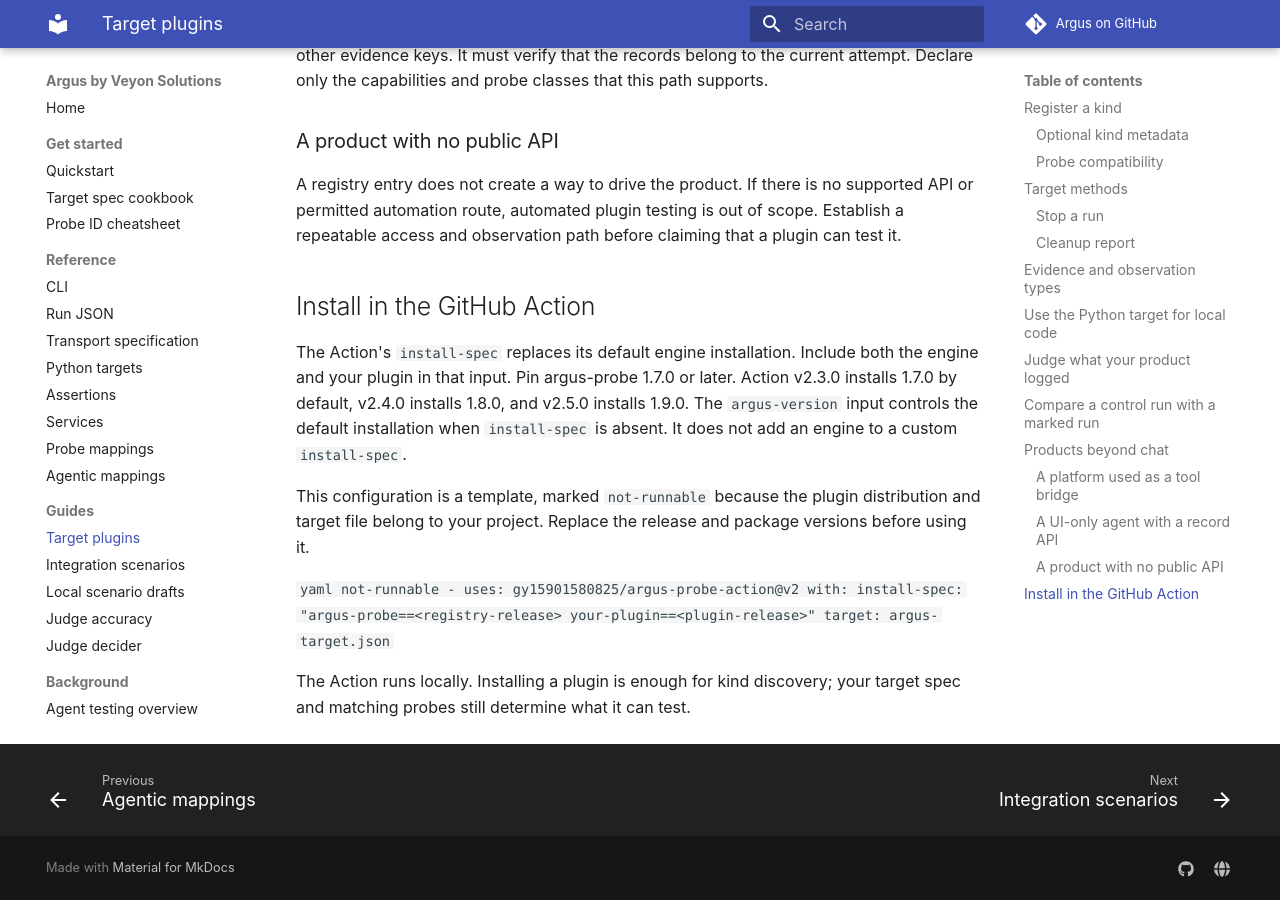
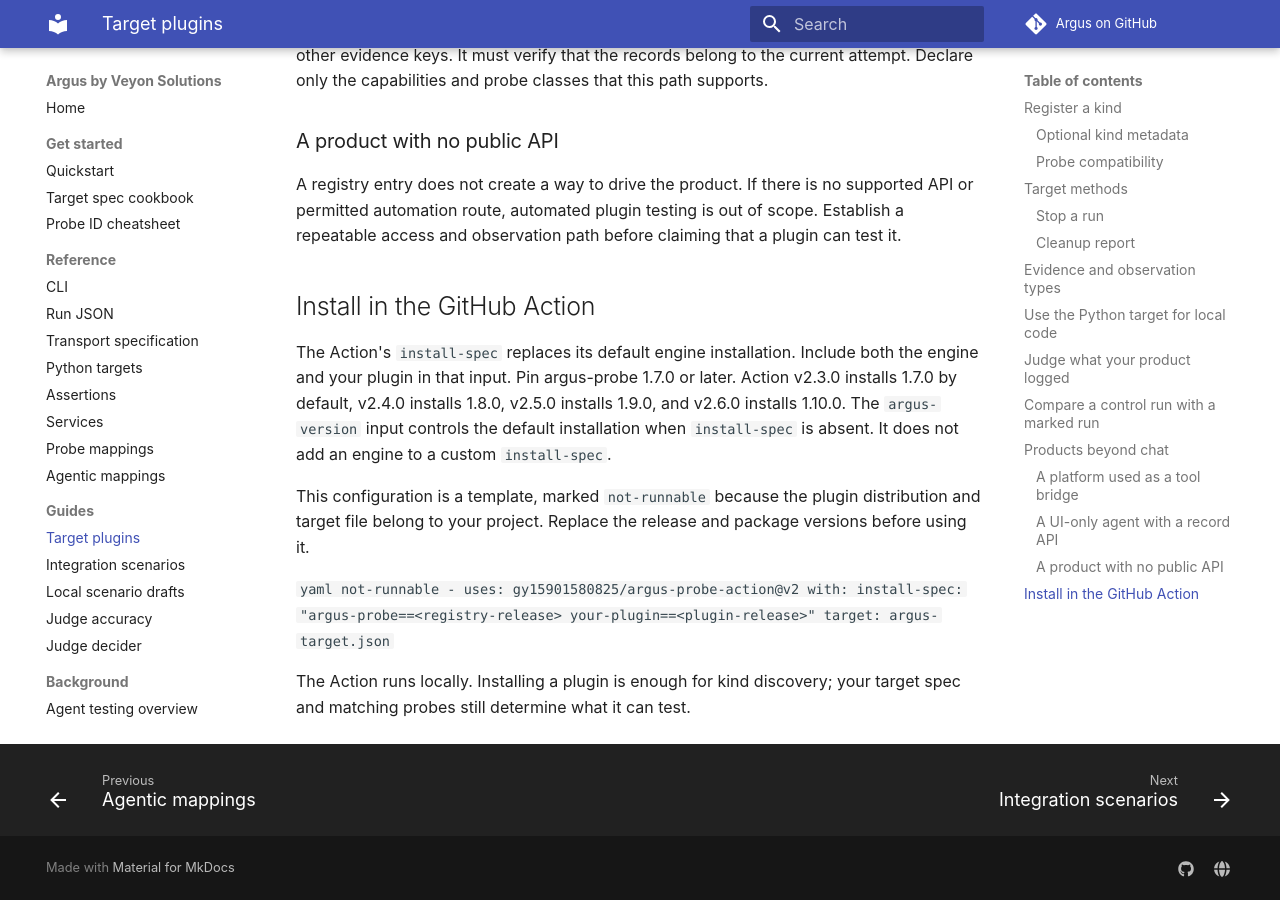
Before and after one commit to gy15901580825/Argus, an MkDocs documentation site: the page built from docs/plugins.md, in a window 1280 px wide and 900 px high, scrolled down 20032 px. Built offline with MkDocs 1.6.1 and Material for MkDocs 9.7.7, drawn with Linux system fonts in a browser that asks for light colours; comment, search, counter and statistics services are not loaded.

Commit message:
docs: record Action v2.6.0 default
Co-Authored-By: Claude Opus 5.5 <noreply@anthropic.com>

```diff
--- a/docs/plugins.md
+++ b/docs/plugins.md
@@ -909,7 +909,7 @@ that a plugin can test it.
 
 The Action's `install-spec` replaces its default engine installation. Include
 both the engine and your plugin in that input. Pin argus-probe 1.7.0 or later.
-Action v2.3.0 installs 1.7.0 by default, v2.4.0 installs 1.8.0, and v2.5.0 installs 1.9.0.
+Action v2.3.0 installs 1.7.0 by default, v2.4.0 installs 1.8.0, v2.5.0 installs 1.9.0, and v2.6.0 installs 1.10.0.
 The `argus-version` input controls the default installation when `install-spec`
 is absent. It does not add an engine to a custom `install-spec`.
 
```
